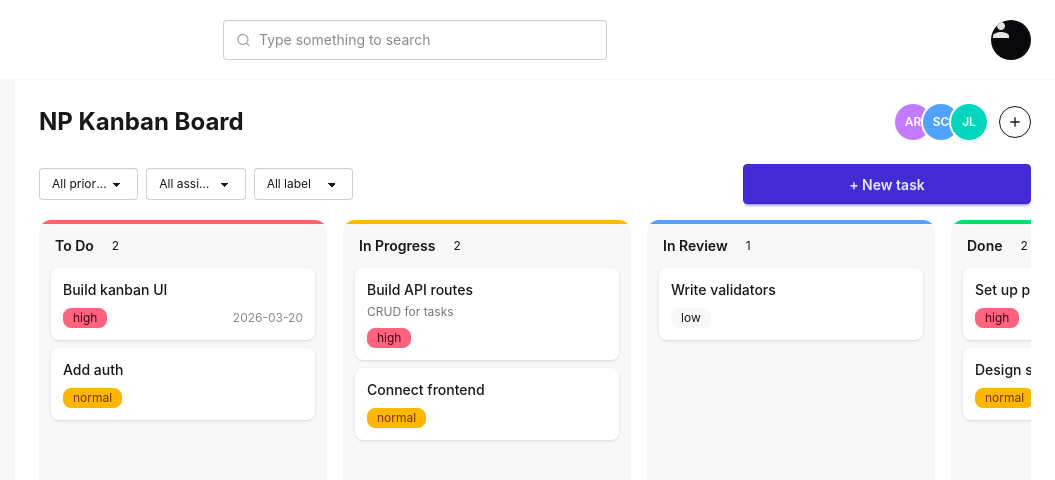
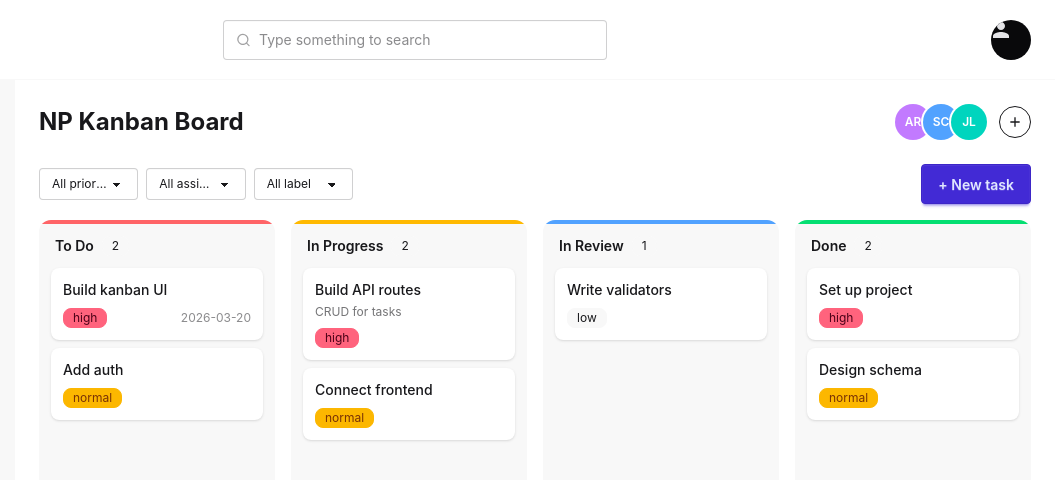
Before and after one commit to chjenniferhede/NP-Kanban-Board, a React (Vite) app in the folder frontend/: page / in a window 1280 px wide. Shown: the top 480 px of the page, without its empty margins (225-1280 px from the left). Built offline with nearby package versions, Linux system fonts and the light colour scheme.

Commit message:
Layout modification

```diff
--- a/frontend/src/components/bar.tsx
+++ b/frontend/src/components/bar.tsx
@@ -43,7 +43,7 @@ export default function Bar({ priority, assignee, label, onPriorityChange, onAss
       </div>
 
       {/* New task button — w-72 matches column width */}
-      <button className="btn btn-primary w-72" onClick={openNewTaskModal}>
+      <button className="btn btn-primary" onClick={openNewTaskModal}>
         + New task
       </button>
     </div>
--- a/frontend/src/components/board.tsx
+++ b/frontend/src/components/board.tsx
@@ -134,7 +134,7 @@ export default function Board() {
         onDragOver={onDragOver}
         onDragEnd={onDragEnd}
       >
-        <div className="flex gap-4 flex-1 overflow-x-auto pb-4">
+        <div className="flex gap-4 flex-1 overflow-y-hidden pb-4">
           {COLUMNS.map(({ key, label, accent }) => (
             <Column
               key={key}
--- a/frontend/src/components/column/column.tsx
+++ b/frontend/src/components/column/column.tsx
@@ -14,7 +14,7 @@ export default function Column({ columnKey, title, tasks, accent }: Props) {
   const { setNodeRef, isOver } = useDroppable({ id: columnKey });
 
   return (
-    <div className="bg-base-200 rounded-xl w-72 shrink-0 flex flex-col overflow-hidden">
+    <div className="bg-base-200 rounded-xl flex-1 flex flex-col overflow-hidden">
       <div className={`${accent} h-1 w-full rounded-t-xl`} />
 
       <div
```
